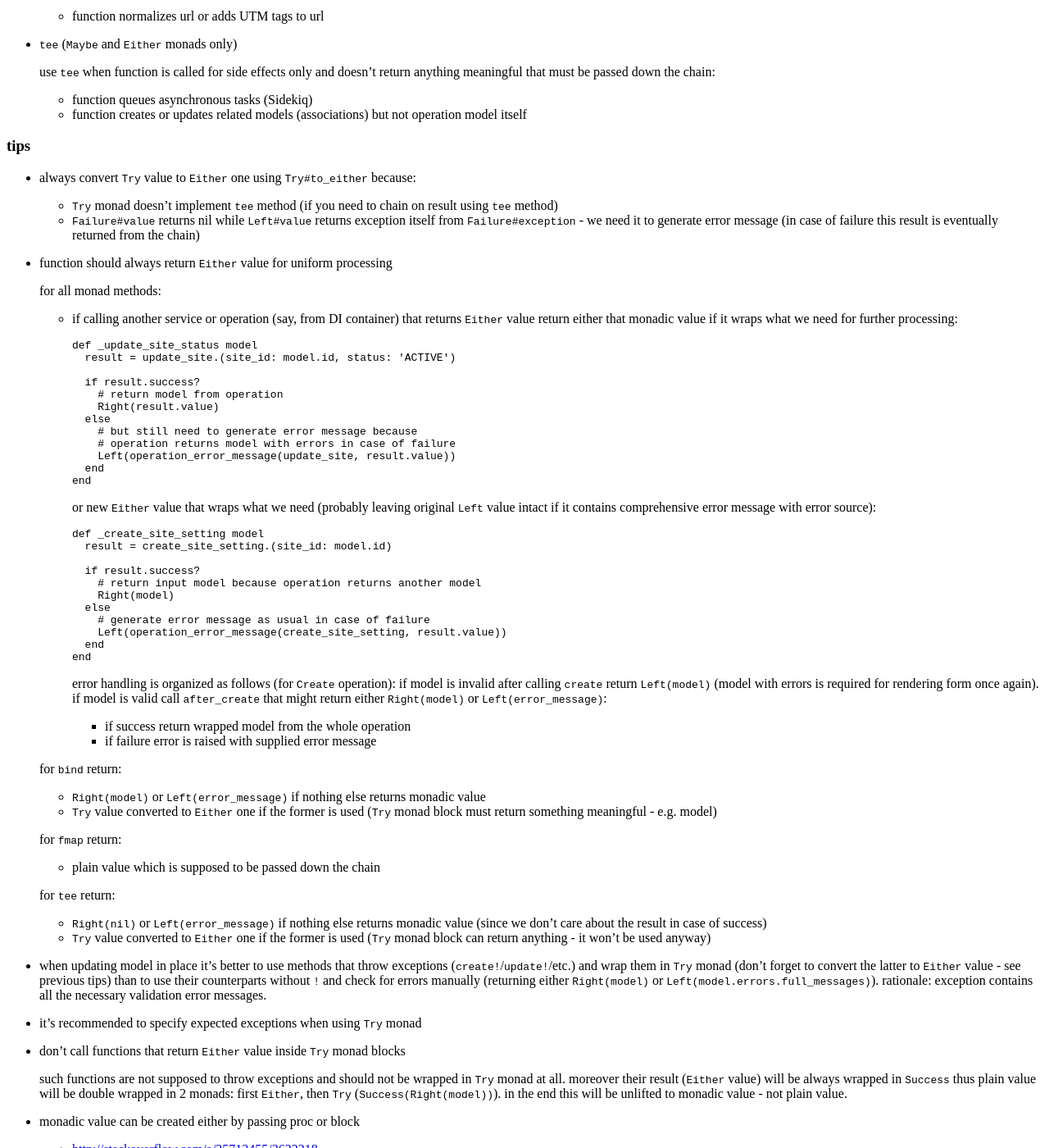
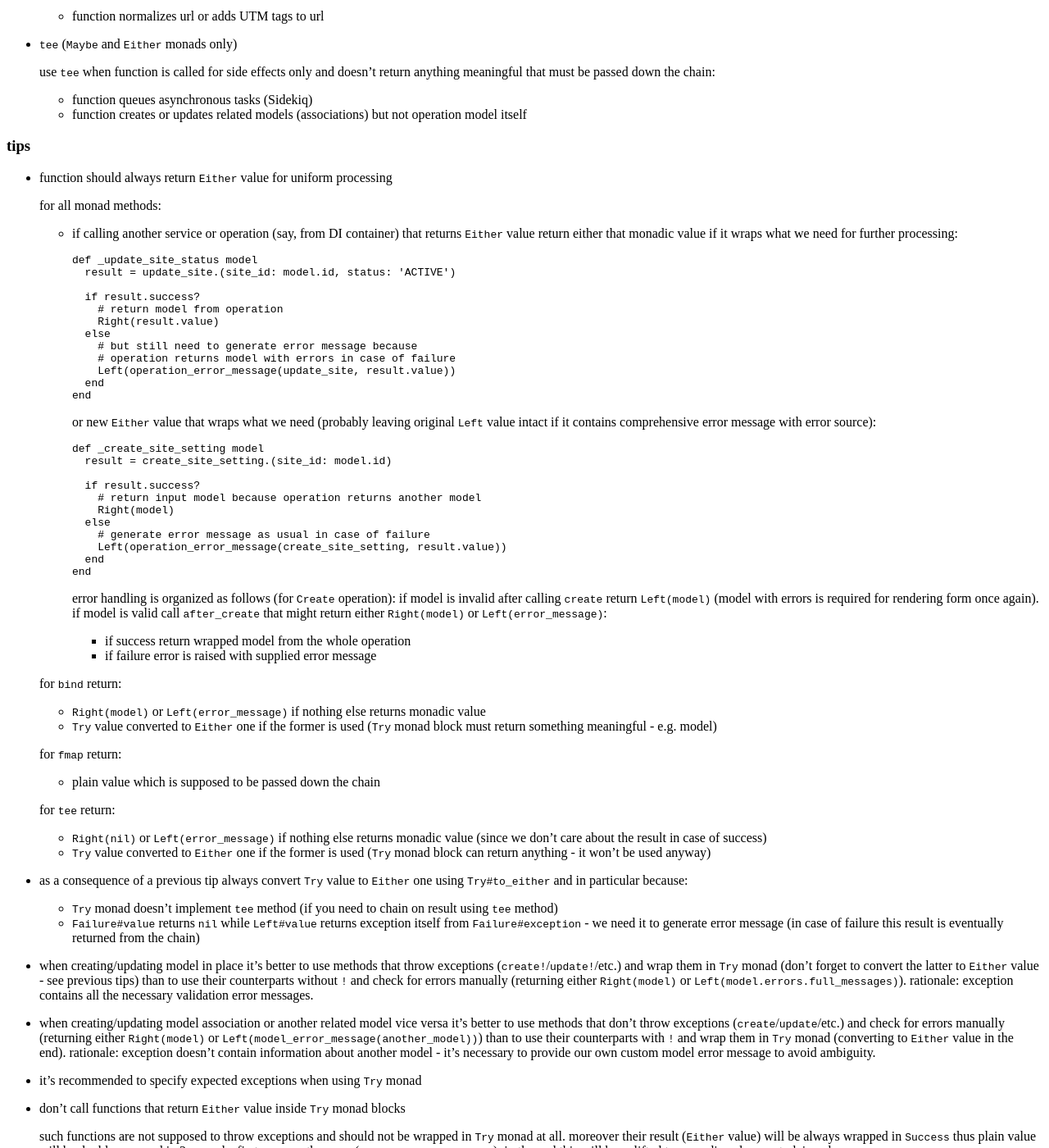
Before and after one commit to tap349/tap349.github.io, a Jekyll site: the page built from _posts/2017-02-27-monads-in-ruby.md, in a window 1280 px wide and 1400 px high, scrolled down 1569 px. Shown: the whole window at 82% size. Built offline with Jekyll 4.4.1, drawn with Linux system fonts in a browser that asks for light colours.

Commit message:
update 2017-07-12_18:15:59

```diff
--- a/_posts/2017-02-27-monads-in-ruby.md
+++ b/_posts/2017-02-27-monads-in-ruby.md
@@ -190,12 +182,29 @@ monads have the following methods:
   - `Try` value converted to `Either` one if the former is used
     (`Try` monad block can return anything - it won't be used anyway)
 
-- when updating model in place it's better to use methods that throw exceptions
-  (`create!`/`update!`/etc.) and wrap them in `Try` monad
+- as a consequence of a previous tip always convert `Try` value to `Either` one
+  using `Try#to_either` and in particular because:
+
+  - `Try` monad doesn't implement `tee` method
+    (if you need to chain on result using `tee` method)
+  - `Failure#value` returns `nil` while `Left#value` returns exception
+    itself from `Failure#exception` - we need it to generate error message
+    (in case of failure this result is eventually returned from the chain)
+
+- when creating/updating model in place it's better to use methods that throw
+  exceptions (`create!`/`update!`/etc.) and wrap them in `Try` monad
   (don't forget to convert the latter to `Either` value - see previous tips)
   than to use their counterparts without `!` and check for errors manually
   (returning either `Right(model)` or `Left(model.errors.full_messages)`).
   rationale: exception contains all the necessary validation error messages.
+
+- when creating/updating model association or another related model vice versa
+  it's better to use methods that don't throw exceptions (`create`/`update`/etc.)
+  and check for errors manually (returning either `Right(model)` or
+  `Left(model_error_message(another_model))`) than to use their counterparts
+  with `!` and wrap them in `Try` monad (converting to `Either` value in the end).
+  rationale: exception doesn't contain information about another model - it's
+  necessary to provide our own custom model error message to avoid ambiguity.
 
 - it's recommended to specify expected exceptions when using `Try` monad
 
```
Also changed, not shown: other parts of _posts/2017-02-27-monads-in-ruby.md (+0 -8 lines).
